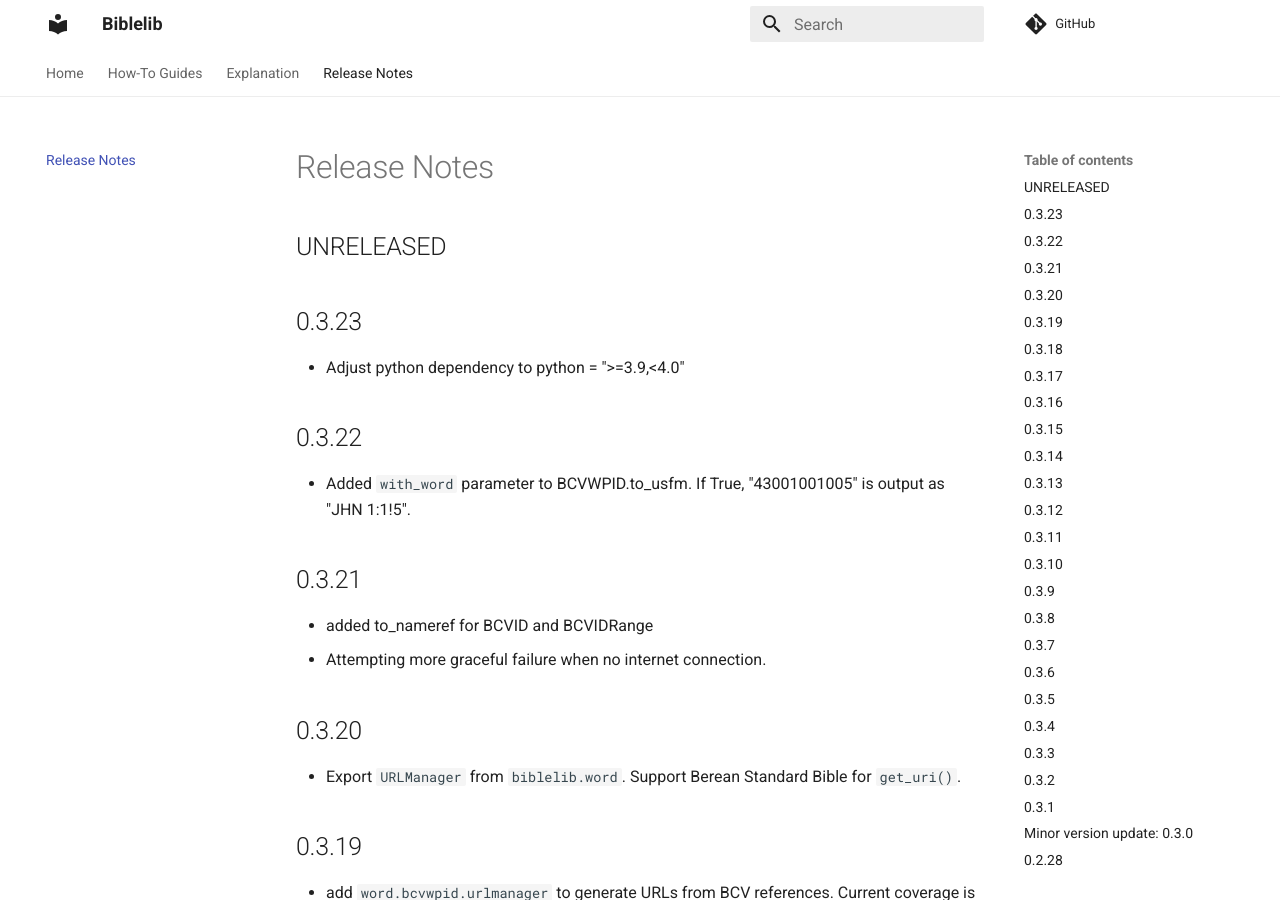
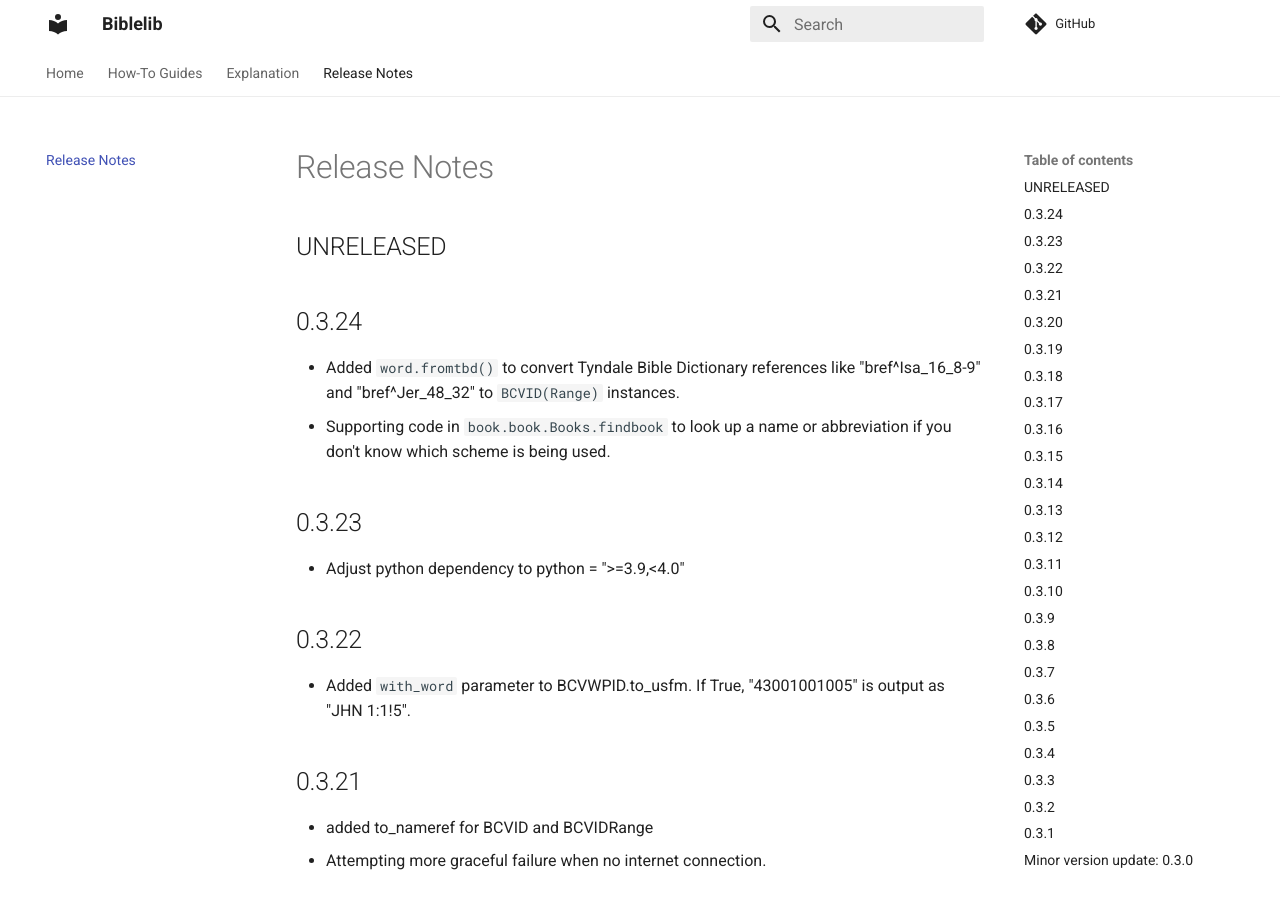
Before and after one commit to Clear-Bible/Biblelib, an MkDocs documentation site: the page built from docs/ReleaseNotes.md, in a window 1280 px wide and 900 px high. Built offline with MkDocs 1.6.1 and Material for MkDocs 9.7.7, drawn with Linux system fonts in a browser that asks for light colours; comment, search, counter and statistics services are not loaded.

Commit message:
v 0.3.24

```diff
--- a/docs/ReleaseNotes.md
+++ b/docs/ReleaseNotes.md
@@ -1,6 +1,14 @@
 # Release Notes
 
 ## UNRELEASED
+
+## 0.3.24
+
+- Added `word.fromtbd()` to convert Tyndale Bible Dictionary
+  references like "bref^Isa_16_8-9" and "bref^Jer_48_32" to
+  `BCVID(Range)` instances.
+- Supporting code in `book.book.Books.findbook` to look up a name or
+  abbreviation if you don't know which scheme is being used.
 
 ## 0.3.23
 
--- a/pyproject.toml
+++ b/pyproject.toml
@@ -1,6 +1,6 @@
 [tool.poetry]
 name = "biblelib"
-version = "0.3.23"
+version = "0.3.24"
 description = "Utilities for working with metadata for Bible books, references, pericopes, and other units."
 authors = ["Sean Boisen <sean.boisen@gmail.com>"]
 repository = "https://github.com/Clear-Bible/Biblelib/"
```
